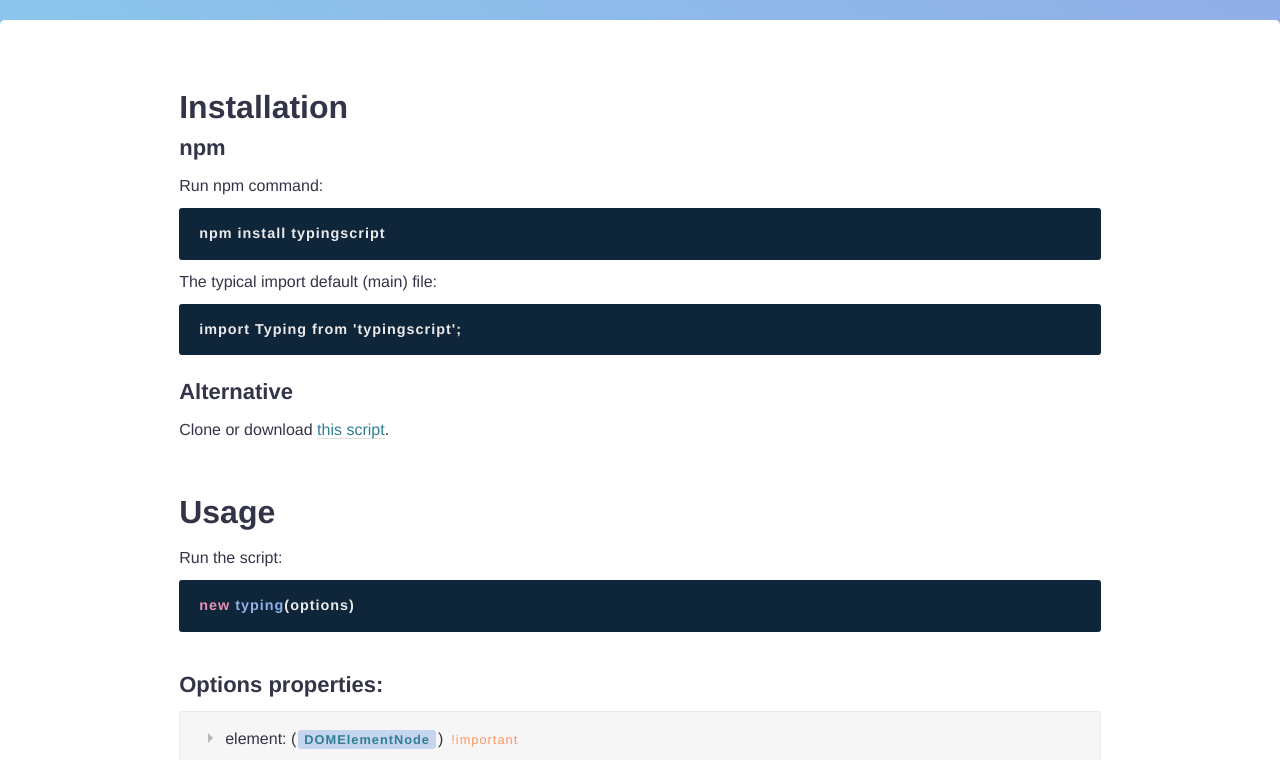
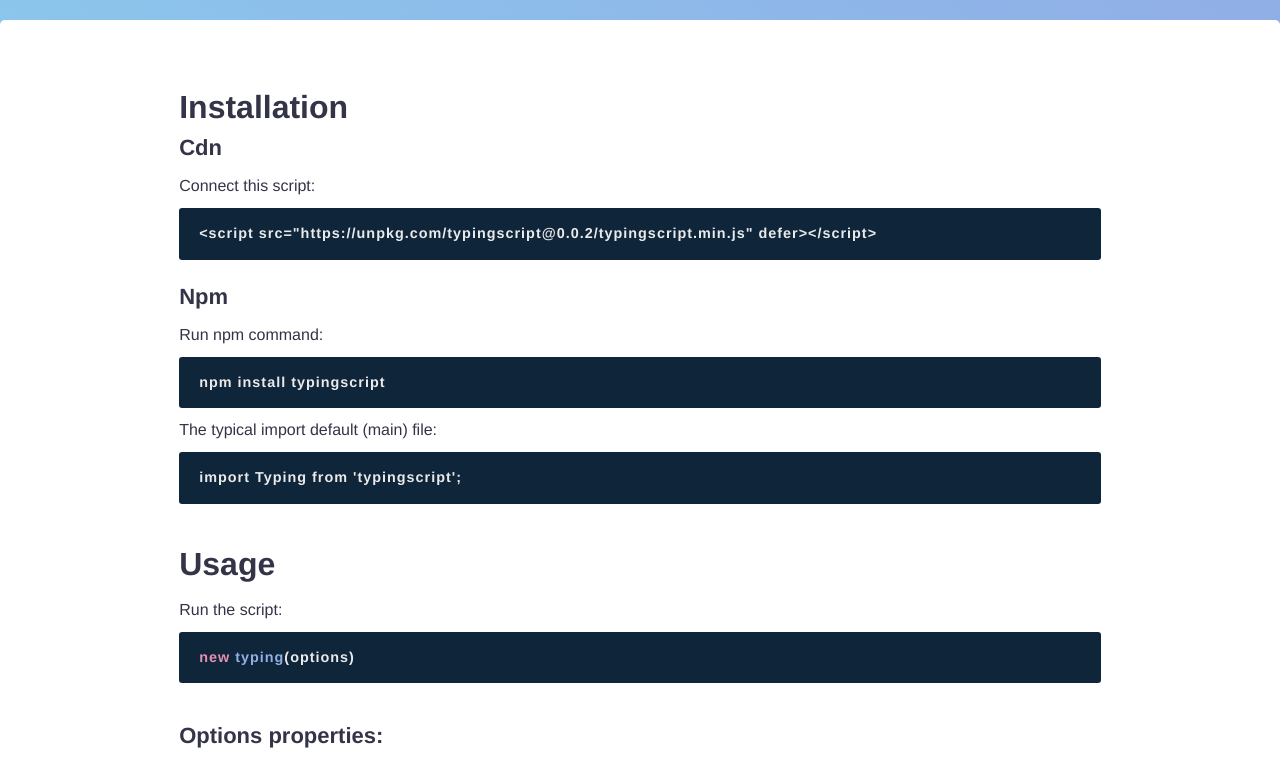
Before and after one commit to antpv/awesome-typewriter, a plain HTML site: page index.html in a window 1280 px wide. Shown: the part 780-1540 px from the top of the page. Drawn offline with Linux system fonts and the light colour scheme.

Commit message:
add cdn link

```diff
--- a/index.html
+++ b/index.html
@@ -21,6 +21,8 @@
 	</div>
 </div>
 
+
+
 <div class="content" id="content">
 	<div class="container">
 		<div class="row">
@@ -29,17 +31,17 @@
 					<h2>Installation</h2>
 				</div>
 				<div class="content__text">
-					<h3>npm</h3>
+					<h3>Cdn</h3>
+					<p>Connect this script:</p>
+					<div class="content__url">&lt;script src=&quot;https://unpkg.com/typingscript@0.0.2/typingscript.min.js&quot; defer&gt;&lt;/script&gt;</div>
+				</div>
+				<div class="content__text mgtop">
+					<h3>Npm</h3>
 					<p>Run npm command:</p>
 					<div class="content__url">npm install typingscript</div>
 					<p>The typical import default (main) file:</p>
 					<div class="content__url">import Typing from 'typingscript';</div>
 				</div>
-				<div class="content__text mgtop">
-					<h3>Alternative</h3>
-					<p>Clone or download <a href="https://github.com/antpv/typingscript/blob/master/js/typingscript.min.js">this script</a>.
-				</div>
-
 			</div>
 		</div>
 		<div class="row">
```
